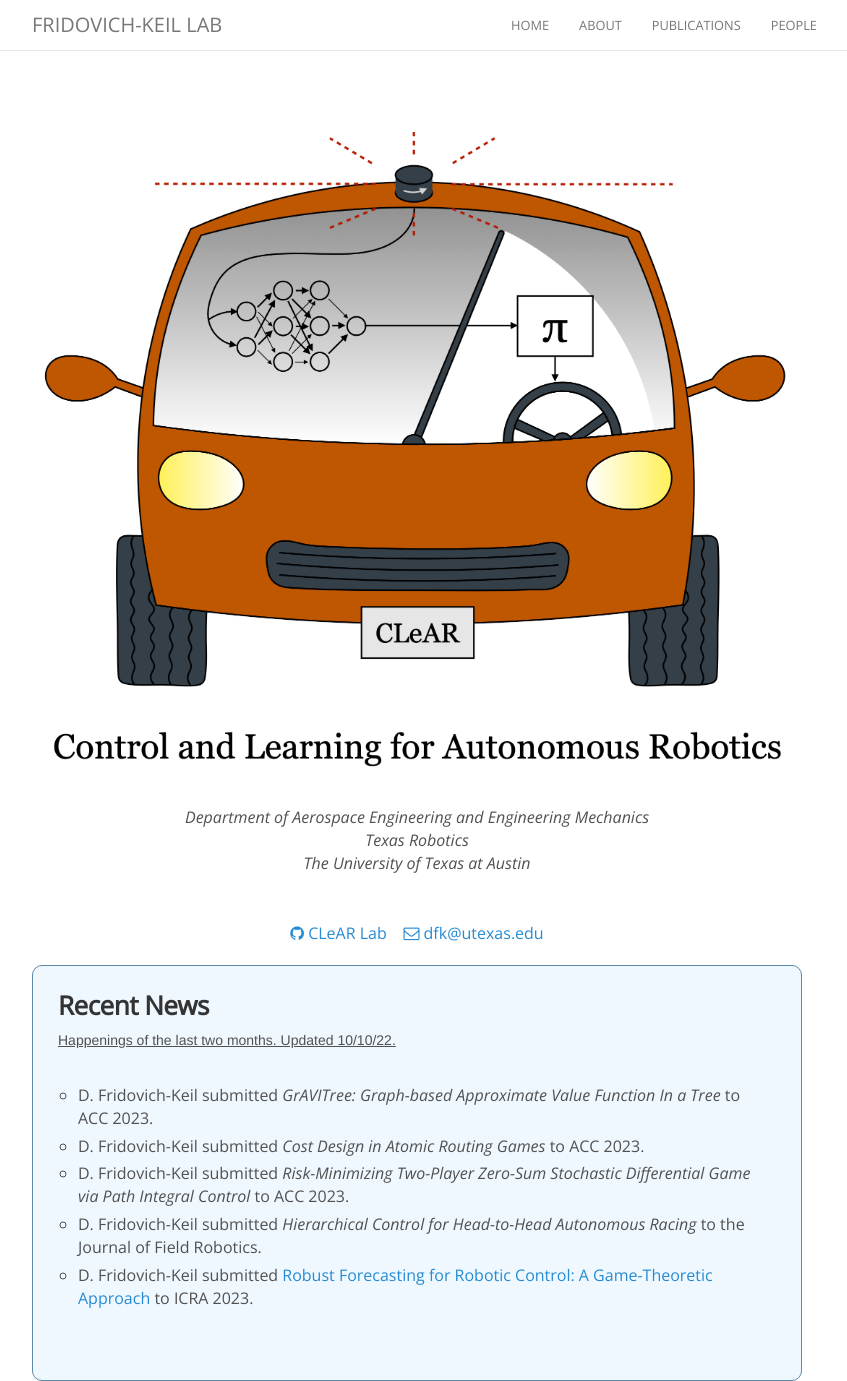
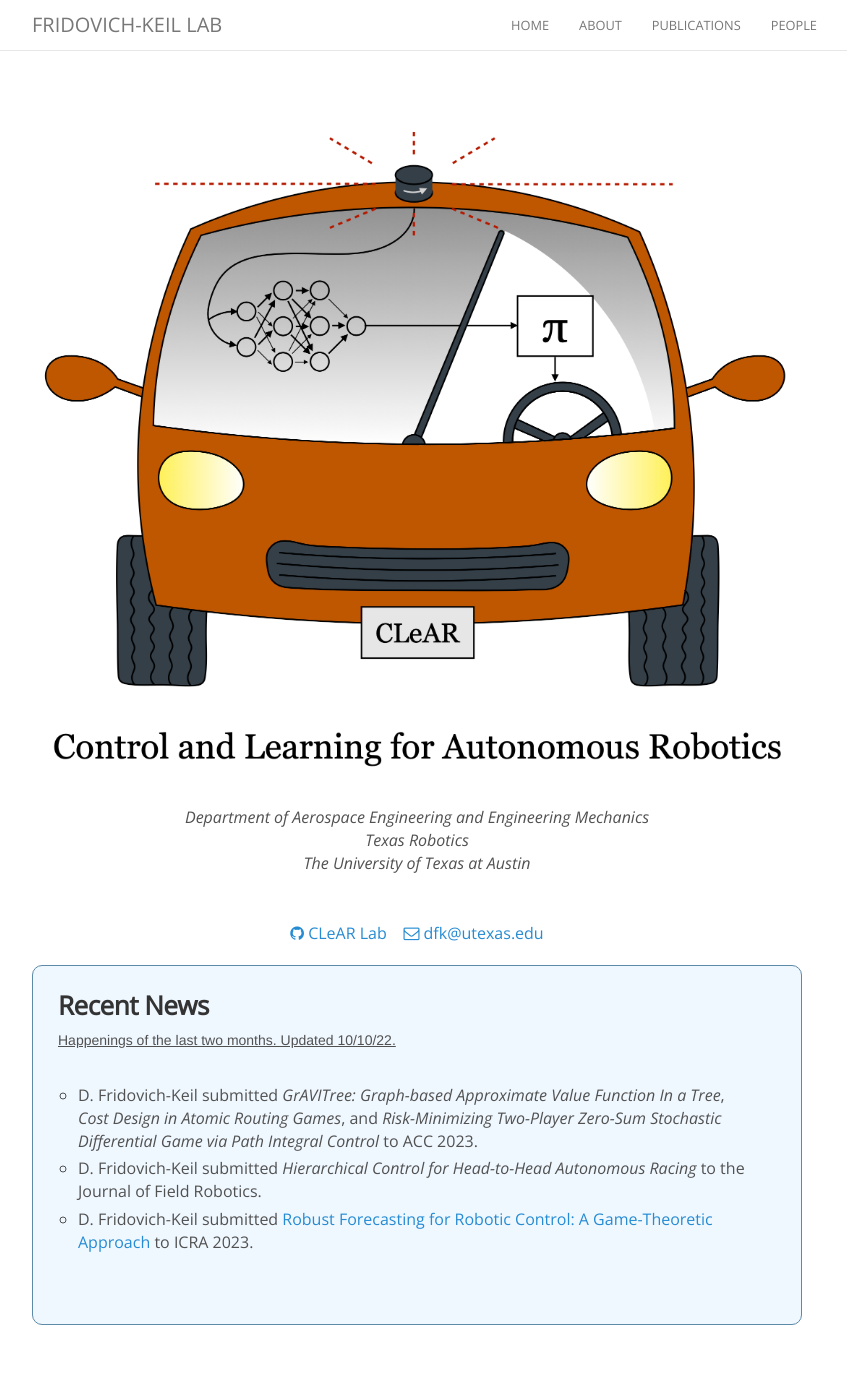
Before and after one commit to KordingLab/KordingLab.github.io, a Jekyll site: the page built from index.html, in a window 1280 px wide and 1381 px high. Shown: the whole window, without its empty margins (223-1070 px from the left). Built offline with Jekyll 4.4.1, drawn with Linux system fonts in a browser that asks for light colours; nearby versions of some CDN libraries; comment, search, counter and statistics services are not loaded.

Commit message:
dfk papers

```diff
--- a/_data/news.yml
+++ b/_data/news.yml
@@ -1,14 +1,6 @@
 - date: 2022-10-03
   details: >-
-    D. Fridovich-Keil submitted <i>GrAVITree: Graph-based Approximate Value Function In a Tree</i> to ACC 2023.
-
-- date: 2022-10-03
-  details: >-
-    D. Fridovich-Keil submitted <i>Cost Design in Atomic Routing Games</i> to ACC 2023.
-
-- date: 2022-10-03
-  details: >-
-    D. Fridovich-Keil submitted <i>Risk-Minimizing Two-Player Zero-Sum Stochastic Differential Game via Path Integral Control</i> to ACC 2023.
+    D. Fridovich-Keil submitted <i>GrAVITree: Graph-based Approximate Value Function In a Tree</i>, <i>Cost Design in Atomic Routing Games</i>, and <i>Risk-Minimizing Two-Player Zero-Sum Stochastic Differential Game via Path Integral Control</i> to ACC 2023.
 
 - date: 2022-09-29
   details: >-
```
